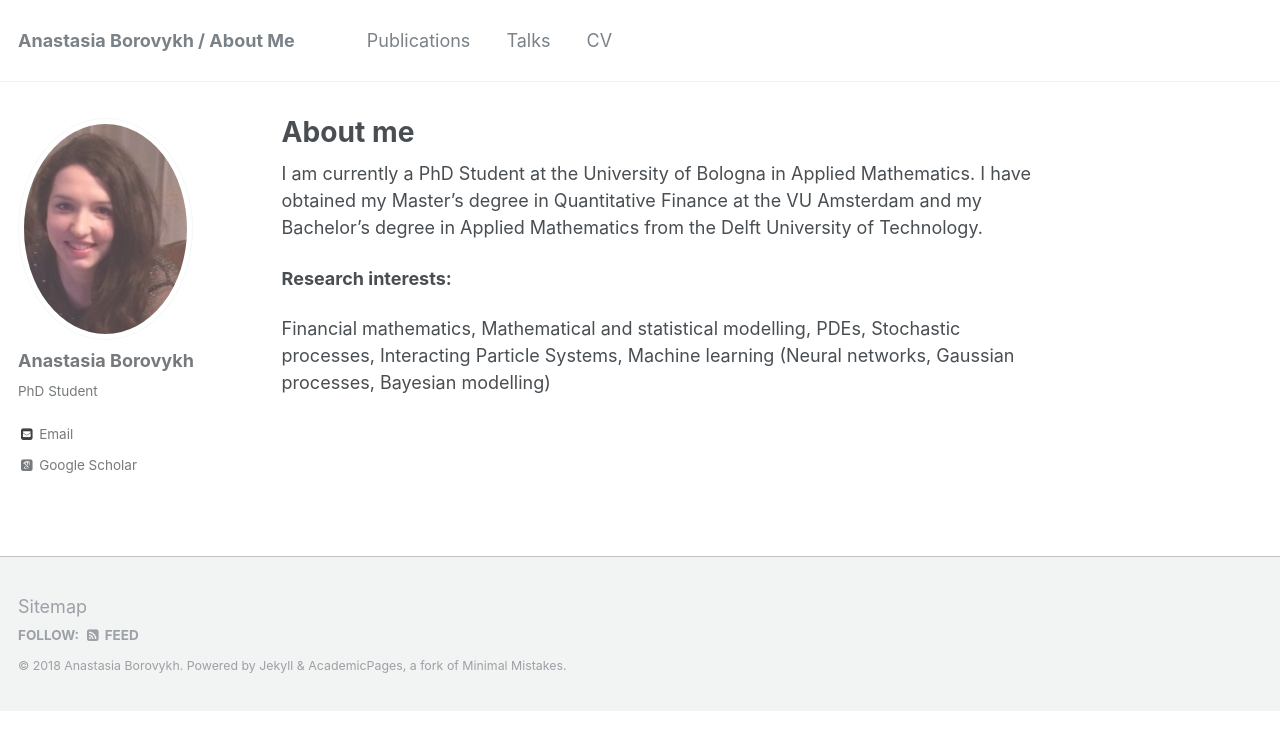
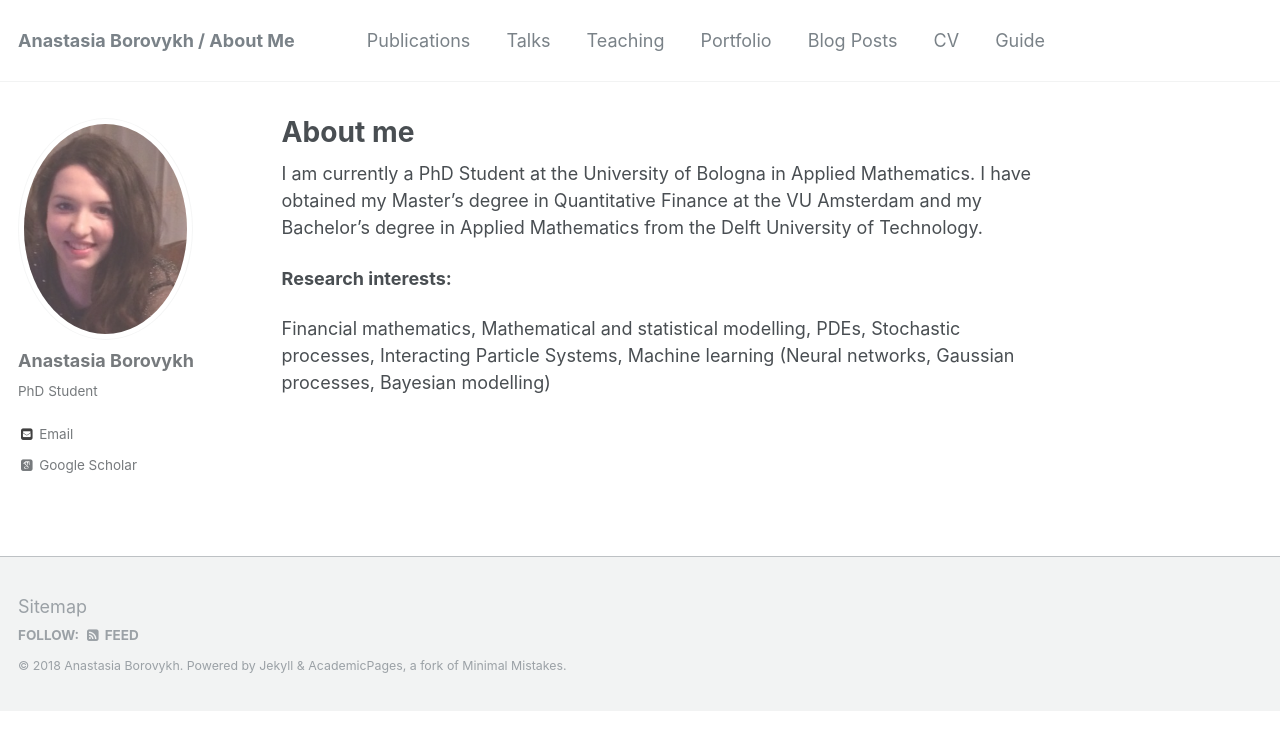
Before and after one commit to aib93/aib93.github.io, a Jekyll site: the page built from _pages/about.md, in a window 1280 px wide. Shown: the top 750 px of the page. Built offline with Jekyll 4.4.1, drawn with Linux system fonts in a browser that asks for light colours; some web fonts are replaced.

Commit message:
Initial commit

```diff
--- a/_data/navigation.yml
+++ b/_data/navigation.yml
@@ -6,8 +6,17 @@ main:
   - title: "Talks"
     url: /talks/
 
-  #- title: "Teaching"
-  #  url: /teaching/
+  - title: "Teaching"
+    url: /teaching/
+
+  - title: "Portfolio"
+    url: /portfolio/
+
+  - title: "Blog Posts"
+    url: /year-archive/
 
   - title: "CV"
     url: /cv/
+
+  - title: "Guide"
+    url: /markdown/
```
Also changed, not shown: 1 other file.
